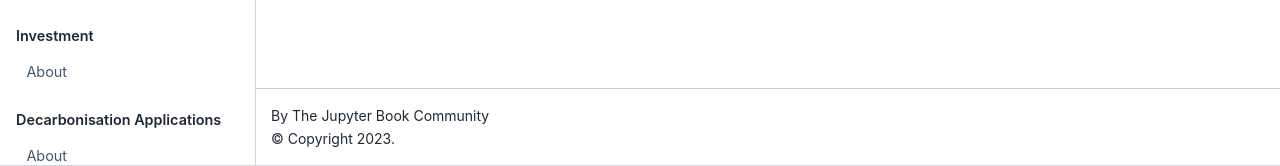
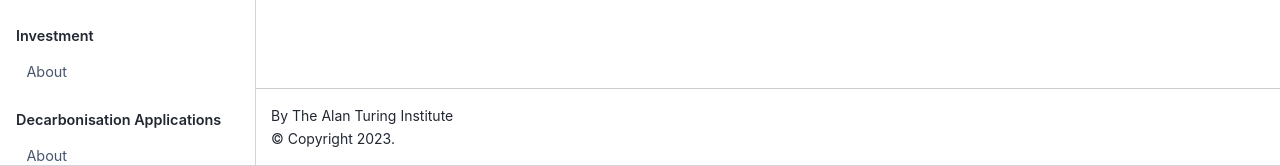
Before and after one commit to alan-turing-institute/ADViCE_old, a Jupyter Book: the page built from investment.md, in a window 1280 px wide. Shown: the part 735-901 px from the top of the page. Built offline with Jupyter Book 1.0.4 settings and Sphinx 7.4.7 and the Sphinx Book theme 1.1.4, drawn with Linux system fonts in a browser that asks for light colours.

Commit message:
Update _config.yml

```diff
--- a/_config.yml
+++ b/_config.yml
@@ -1,8 +1,8 @@
 # Book settings
 # Learn more at https://jupyterbook.org/customize/config.html
 
-title: My sample book
-author: The Jupyter Book Community
+title: ADViCE Knowledge Base
+author: The Alan Turing Institute
 logo: logo.png
 
 # Force re-execution of notebooks on each build.
@@ -21,7 +21,7 @@
 
 # Information about where the book exists on the web
 repository:
-  url: https://github.com/executablebooks/jupyter-book  # Online location of your book
+  url: https://github.com/alan-turing-institute/ADViCE  # Online location of your book
   path_to_book: docs  # Optional path to your book, relative to the repository root
   branch: master  # Which branch of the repository should be used when creating links (optional)
 
```
